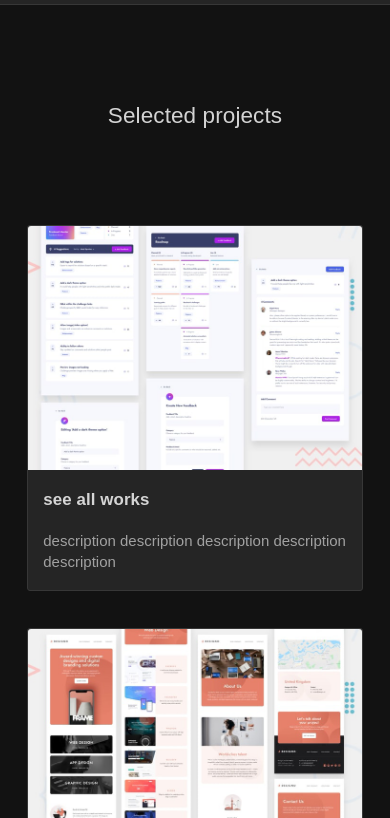
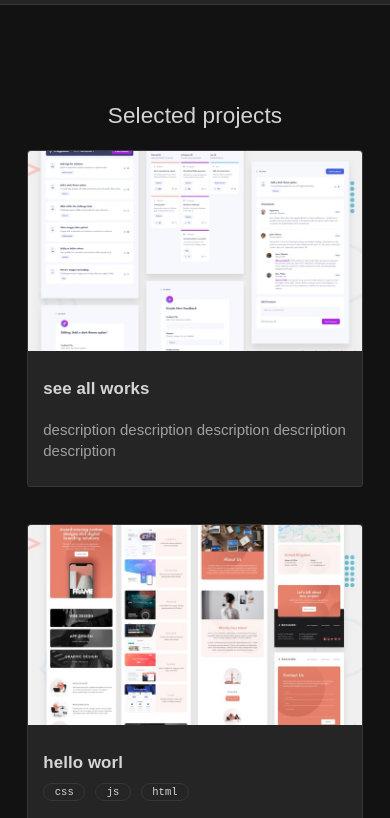
Before and after one commit to RedMwp/alfredmwp, a plain HTML site: page index.html in a window 390 px wide. Shown: the part 1080-1898 px from the top of the page. Drawn offline with Linux system fonts and the light colour scheme.

Commit message:
changed project item sixze

```diff
--- a/style.css
+++ b/style.css
@@ -413,6 +413,10 @@ footer h2 {
   h2 {
     font-size: 1.2em;
   }
+  .projects{
+    flex-direction:column;
+    align-items: center;
+  }
 }
 
 @media (max-width:450px) {
@@ -475,17 +479,19 @@ footer h2 {
   }
 
 
-  .projects {
-    flex-direction: column;
-    padding: 5em 0;
-    align-items: center;
-  }
 
   .project-item {
     width:90%;
-    max-width: 700px;
+    max-width: 400px;
     margin: 5% 0;
     min-height: 300px;
+
+  }
+  .project-item img{
+    height: 200px;
+  }
+  .min-foot{
+    padding: 1em;
   }
 
   .intro p {
```
